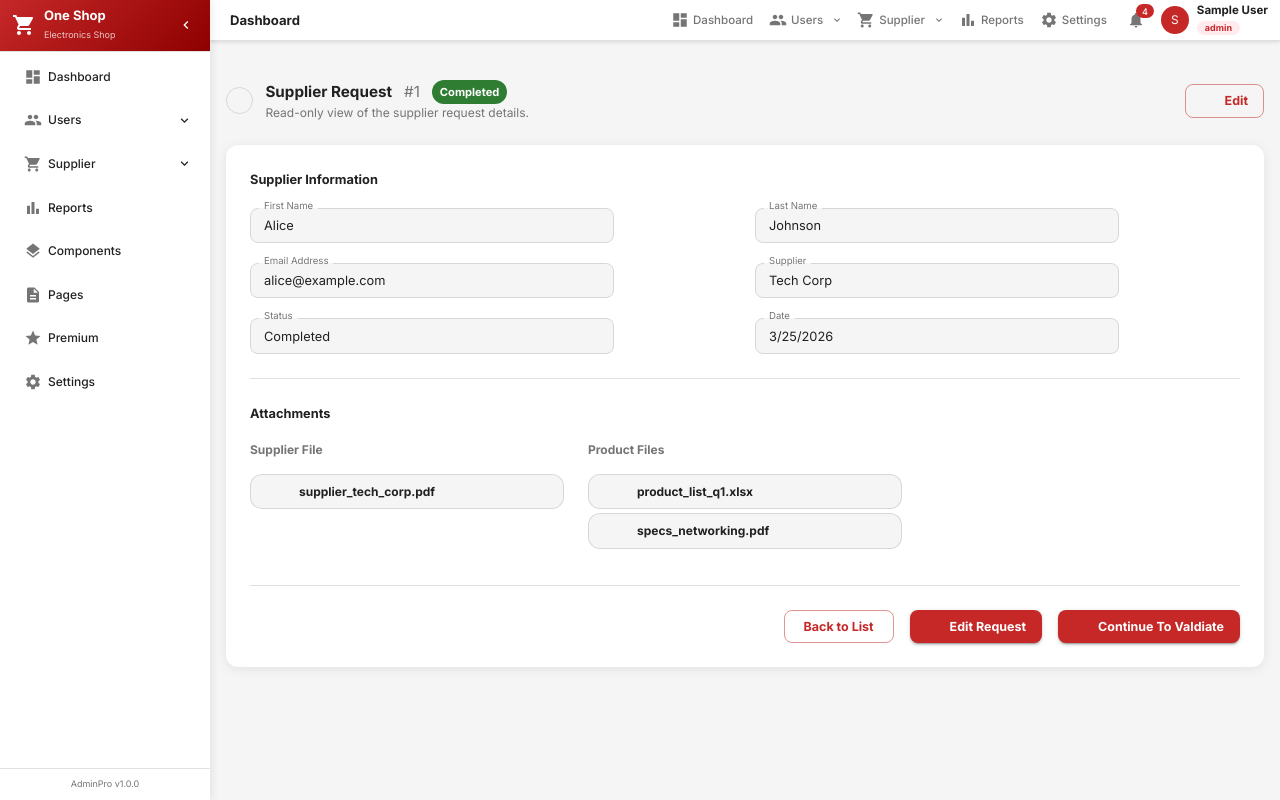
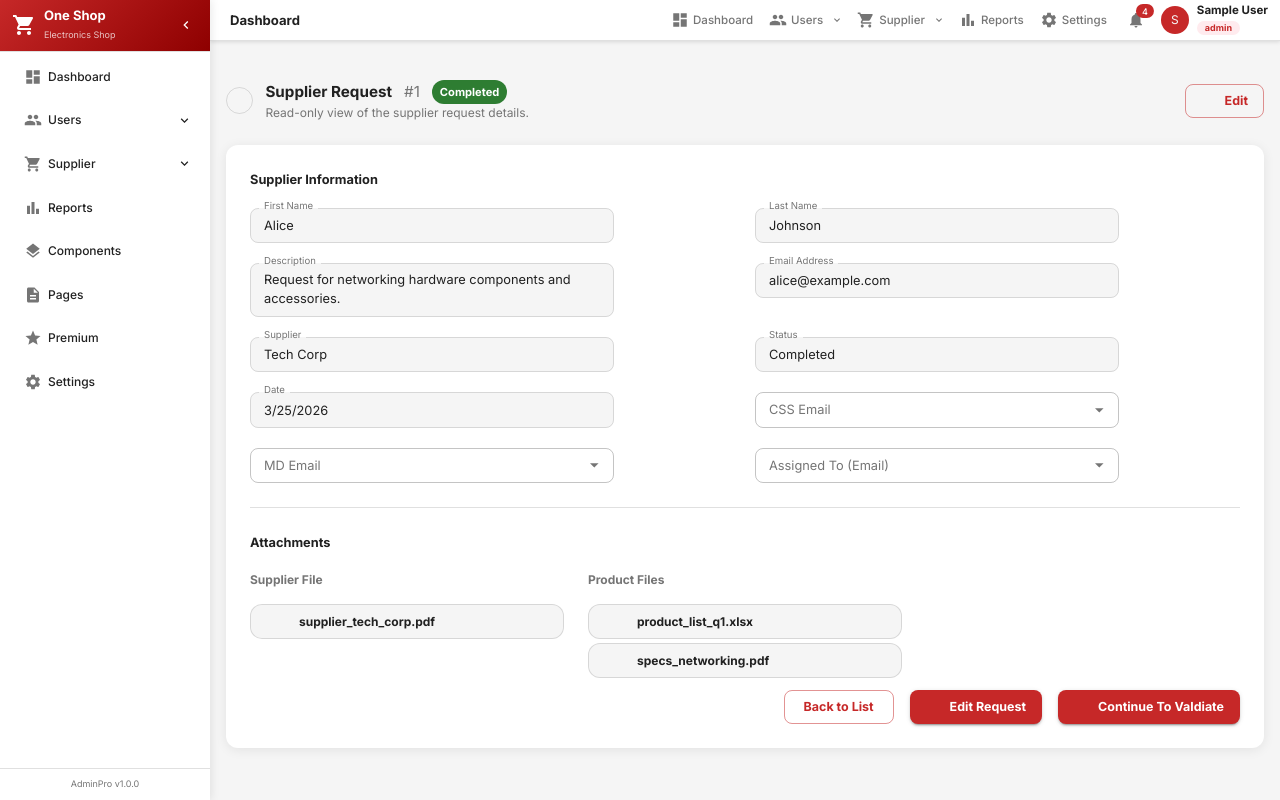
Before and after one commit to sandippatil2000/Study, a React (Vite) app in the folder NewProject/: page /supplierRequests/view/1 in a window 1280 px wide. Built offline with nearby package versions, Linux system fonts and the light colour scheme; sample sign-in values are in the browser's storage; some icons are missing.

Commit message:
Supplier Request

```diff
--- a/NewProject/src/index.css
+++ b/NewProject/src/index.css
@@ -1,4 +1,6 @@
-*, *::before, *::after {
+*,
+*::before,
+*::after {
   box-sizing: border-box;
 }
 
@@ -14,13 +16,16 @@ body {
   width: 6px;
   height: 6px;
 }
+
 ::-webkit-scrollbar-track {
   background: #f5f5f5;
 }
+
 ::-webkit-scrollbar-thumb {
-  background: #C62828;
-  border-radius: 3px;
+  background: hsl(0, 89%, 83%);
+  border-radius: 2px;
 }
+
 ::-webkit-scrollbar-thumb:hover {
   background: #8E0000;
 }
--- a/NewProject/src/models/SupplierRequest.ts
+++ b/NewProject/src/models/SupplierRequest.ts
@@ -11,4 +11,7 @@ export interface ISupplierRequest {
     SupplierFile?: string | null;   // filename string (from API / mock)
     ProductFiles?: string[];        // filename strings
     FileType?: string;
+    AssignedTo?: string;
+    CSSEmail?: string;
+    MDEmail?: string;
 }
--- a/NewProject/src/pages/SupplierRequests.tsx
+++ b/NewProject/src/pages/SupplierRequests.tsx
@@ -262,13 +262,14 @@ const SupplierRequestsPage: React.FC = () => {
                       <TableCell>Supplier</TableCell>
                       <TableCell>Date</TableCell>
                       <TableCell>Status</TableCell>
+                      <TableCell>Assigned To</TableCell>
                       <TableCell align="center">Actions</TableCell>
                     </TableRow>
                   </TableHead>
                   <TableBody>
                     {loading ? (
                       <TableRow>
-                        <TableCell colSpan={7} align="center" sx={{ py: 4 }}>
+                        <TableCell colSpan={9} align="center" sx={{ py: 4 }}>
                           <CircularProgress size={24} sx={{ color: '#C62828' }} />
                         </TableCell>
                       </TableRow>
@@ -288,6 +289,7 @@ const SupplierRequestsPage: React.FC = () => {
                               sx={{ fontWeight: 600, fontSize: 11 }}
                             />
                           </TableCell>
+                          <TableCell sx={{ fontSize: 13 }}>{row.AssignedTo ?? '—'}</TableCell>
                           <TableCell align="center">
                             <Stack direction="row" spacing={0.5} justifyContent="center">
                               <Tooltip title="View">
@@ -307,7 +309,7 @@ const SupplierRequestsPage: React.FC = () => {
                       ))
                     ) : (
                       <TableRow>
-                        <TableCell colSpan={7} align="center" sx={{ py: 4, color: 'text.secondary', fontSize: 14 }}>
+                        <TableCell colSpan={9} align="center" sx={{ py: 4, color: 'text.secondary', fontSize: 14 }}>
                           No records match the selected filters.
                         </TableCell>
                       </TableRow>
--- a/NewProject/src/pages/ViewSupplierRequest.tsx
+++ b/NewProject/src/pages/ViewSupplierRequest.tsx
@@ -1,6 +1,7 @@
 import React, { useState, useEffect } from 'react';
 import { useNavigate, useParams, useLocation } from 'react-router-dom';
 import {
+  Autocomplete,
   Box,
   Card,
   CardContent,
@@ -18,7 +19,9 @@ import ArrowBackIcon from '@mui/icons-material/ArrowBack';
 import EditIcon from '@mui/icons-material/Edit';
 import FactCheck from '@mui/icons-material/FactCheck';
 import type { ISupplierRequest } from '../models/SupplierRequest';
+import type { IUser } from '../models/User';
 import { supplierApi } from '../api/SupplierApi';
+import { userApi } from '../api/UserApi';
 import AttachmentList from '../components/AttachmentList';
 
 // ─── Status chip colour map ───────────────────────────────────────────────────
@@ -79,6 +82,10 @@ const ViewSupplierRequest: React.FC<ViewSupplierRequestProps> = ({ SupplierId })
   const [request, setRequest] = useState<ISupplierRequest | null>(null);
   const [loading, setLoading] = useState<boolean>(true);
   const [error, setError] = useState<string | null>(null);
+  const [users, setUsers] = useState<IUser[]>([]);
+  const [cssEmail, setCssEmail] = useState<IUser | null>(null);
+  const [mdEmail, setMdEmail] = useState<IUser | null>(null);
+  const [assignedTo, setAssignedTo] = useState<IUser | null>(null);
 
   useEffect(() => {
     const fetchRequest = async () => {
@@ -110,6 +117,11 @@ const ViewSupplierRequest: React.FC<ViewSupplierRequestProps> = ({ SupplierId })
     } else {
       fetchRequest();
     }
+
+    // Load users for CSS Email search
+    userApi.GetUsers().then((data) => {
+      setUsers(data);
+    });
   }, [id, SupplierId, location.state]);
 
   if (loading) {
@@ -204,6 +216,30 @@ const ViewSupplierRequest: React.FC<ViewSupplierRequestProps> = ({ SupplierId })
               <ReadField label="Last Name" value={request.LastName} />
             </Grid>
             <Grid size={{ xs: 12, sm: 6 }}>
+              <TextField
+                label="Description"
+                value={request.Description ?? ''}
+                size="small"
+                multiline
+                minRows={2}
+                InputProps={{ readOnly: true }}
+                variant="outlined"
+                sx={{
+                  width: '75%',
+                  '& .MuiOutlinedInput-root': {
+                    bgcolor: 'action.hover',
+                    '& fieldset': { borderColor: 'divider' },
+                    '&:hover fieldset': { borderColor: 'divider' },
+                    '&.Mui-focused fieldset': { borderColor: 'divider' },
+                  },
+                  '& .MuiInputBase-input': {
+                    color: 'text.primary',
+                    WebkitTextFillColor: 'unset',
+                  },
+                }}
+              />
+            </Grid>
+            <Grid size={{ xs: 12, sm: 6 }}>
               <ReadField label="Email Address" value={request.Email} type="email" />
             </Grid>
             <Grid size={{ xs: 12, sm: 6 }}>
@@ -218,6 +254,81 @@ const ViewSupplierRequest: React.FC<ViewSupplierRequestProps> = ({ SupplierId })
                 value={request.Date instanceof Date
                   ? request.Date.toLocaleDateString()
                   : new Date(request.Date).toLocaleDateString()}
+              />
+            </Grid>
+            <Grid size={{ xs: 12, sm: 6 }}>
+              <Autocomplete
+                options={users}
+                value={cssEmail}
+                onChange={(_e, value) => setCssEmail(value)}
+                getOptionLabel={(u) => `${u.FirstName} ${u.LastName} <${u.Email}>`}
+                isOptionEqualToValue={(opt, val) => opt.UserId === val.UserId}
+                renderInput={(params) => (
+                  <TextField
+                    {...params}
+                    label="CSS Email"
+                    size="small"
+                    placeholder="Search by name or email…"
+                    sx={{ width: '75%' }}
+                  />
+                )}
+                filterOptions={(options, { inputValue }) =>
+                  options.filter((u) =>
+                    `${u.FirstName} ${u.LastName} ${u.Email}`
+                      .toLowerCase()
+                      .includes(inputValue.toLowerCase())
+                  )
+                }
+              />
+            </Grid>
+            <Grid size={{ xs: 12, sm: 6 }}>
+              <Autocomplete
+                options={users}
+                value={mdEmail}
+                onChange={(_e, value) => setMdEmail(value)}
+                getOptionLabel={(u) => `${u.FirstName} ${u.LastName} <${u.Email}>`}
+                isOptionEqualToValue={(opt, val) => opt.UserId === val.UserId}
+                renderInput={(params) => (
+                  <TextField
+                    {...params}
+                    label="MD Email"
+                    size="small"
+                    placeholder="Search by name or email…"
+                    sx={{ width: '75%' }}
+                  />
+                )}
+                filterOptions={(options, { inputValue }) =>
+                  options.filter((u) =>
+                    `${u.FirstName} ${u.LastName} ${u.Email}`
+                      .toLowerCase()
+                      .includes(inputValue.toLowerCase())
+                  )
+                }
+              />
+            </Grid>
+            <Grid size={{ xs: 12, sm: 6 }}>
+              <Autocomplete
+                options={users}
+                value={assignedTo}
+                onChange={(_e, value) => setAssignedTo(value)}
+                getOptionLabel={(u) => `${u.FirstName} ${u.LastName} <${u.Email}>`}
+                isOptionEqualToValue={(opt, val) => opt.UserId === val.UserId}
+                renderInput={(params) => (
+                  <TextField
+                    {...params}
+                    label="Assigned To (Email)"
+                    size="small"
+                    placeholder="Search by name or email…"
+                    sx={{ width: '75%' }}
+                  />
+                )}
+                filterOptions={(options, { inputValue }) =>
+                  options.filter((u) =>
+                    `${u.FirstName} ${u.LastName} ${u.Email}`
+                      .toLowerCase()
+                      .includes(inputValue.toLowerCase())
+                  )
+                }
               />
             </Grid>
           </Grid>
@@ -241,7 +352,7 @@ const ViewSupplierRequest: React.FC<ViewSupplierRequestProps> = ({ SupplierId })
             </Grid>
           </Grid>
 
-          <Divider sx={{ my: 3 }} />
+
 
           {/* ── Actions ── */}
           <Stack direction="row" spacing={2} justifyContent="flex-end">
@@ -273,7 +384,7 @@ const ViewSupplierRequest: React.FC<ViewSupplierRequestProps> = ({ SupplierId })
 
         </CardContent>
       </Card>
-    </Box>
+    </Box >
   );
 };
 
```
